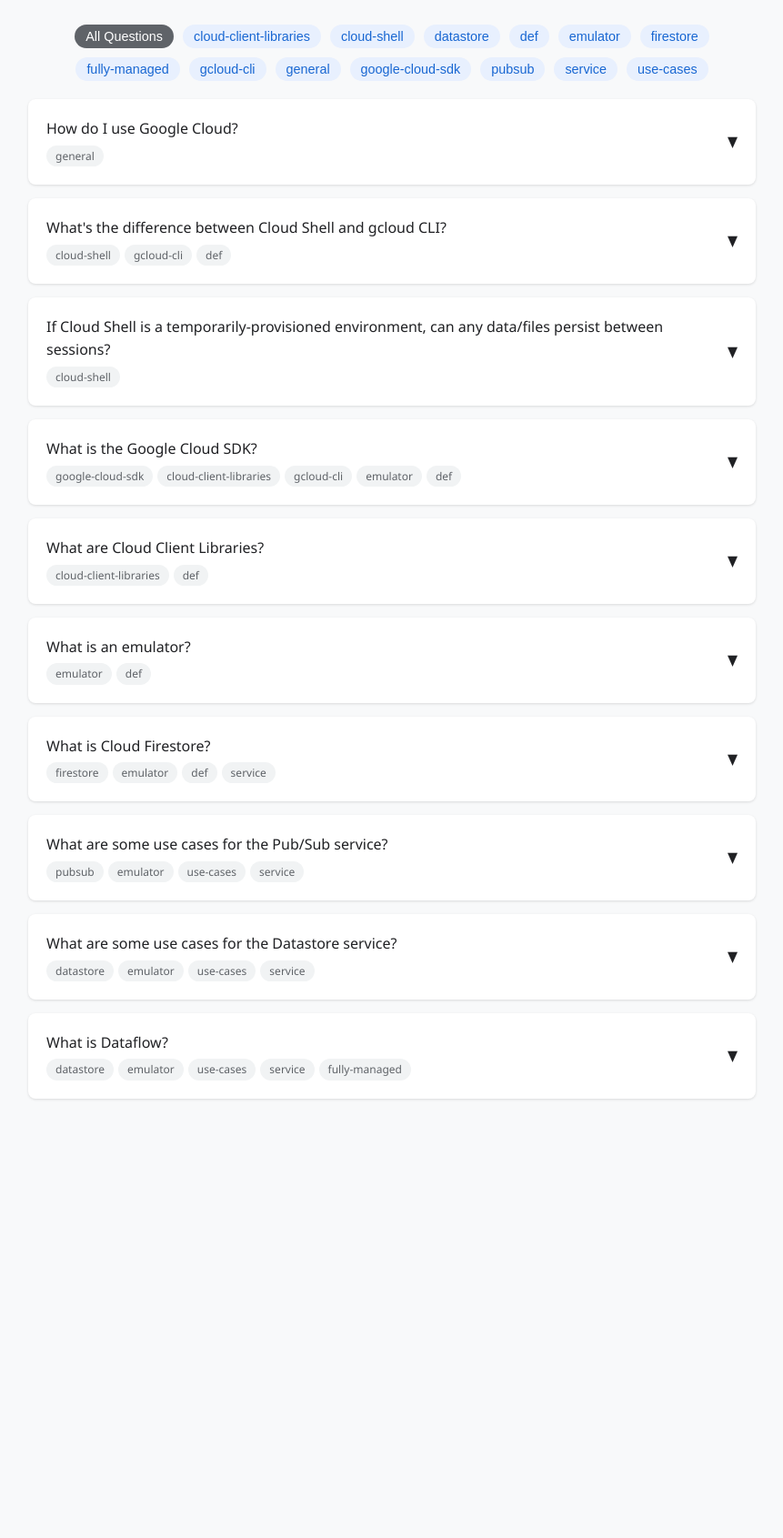
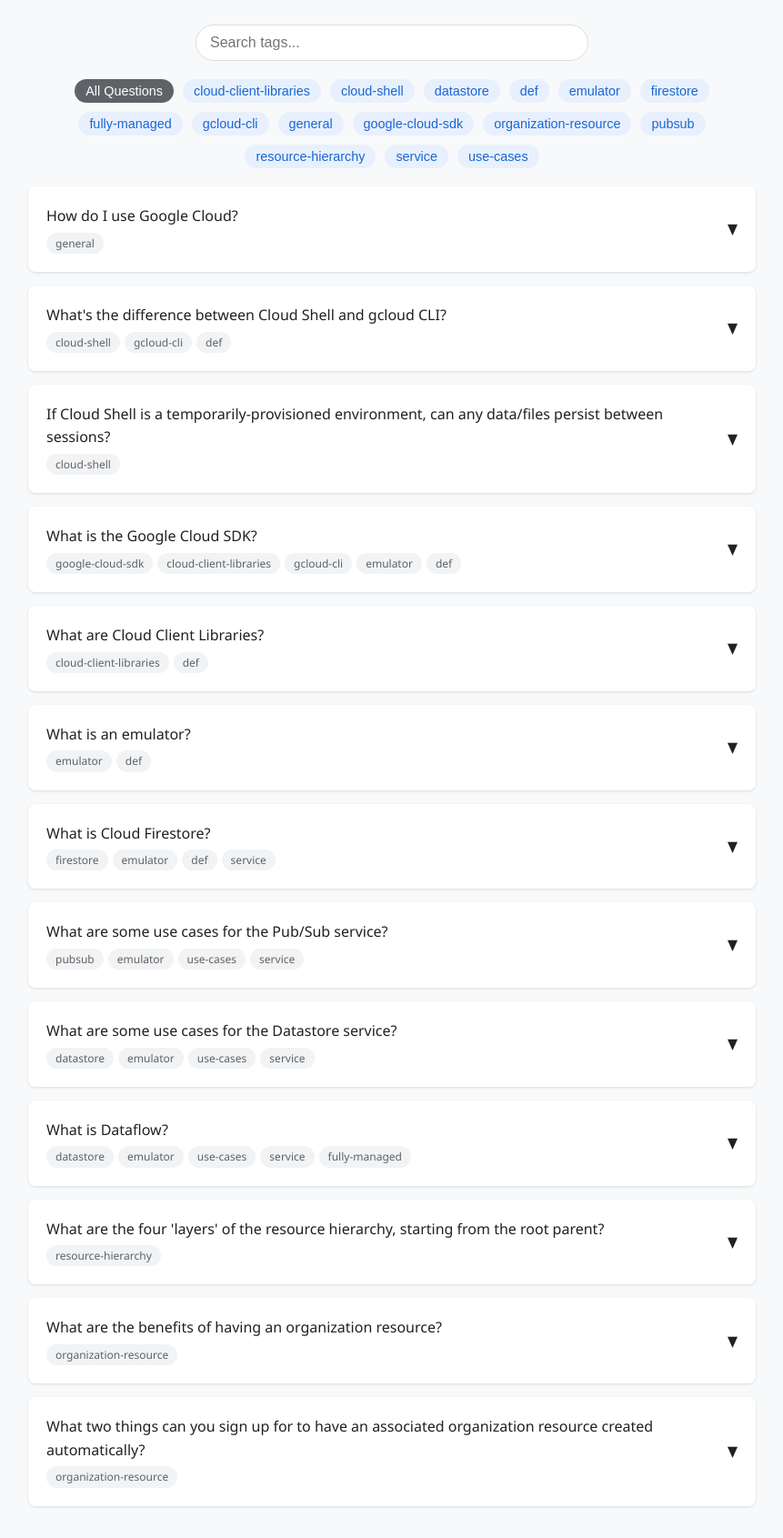
Before and after one commit to roshmadosh/google-associate-cloud-engineer-prep, a website: page index.html in a window 1280 px wide. Shown: the part 198-1889 px from the top of the page at 91% size, without its empty margins (209-1070 px from the left). Before the commit the page ends 1441 px from the top, so only its background shows below. Drawn offline with Linux system fonts and the light colour scheme.

Commit message:
tags search bar

```diff
--- a/index.html
+++ b/index.html
@@ -151,6 +151,24 @@
         .main-nav a:hover {
             background-color: var(--tag-bg);
         }
+        .search-container {
+            margin-bottom: 20px;
+            display: flex;
+            justify-content: center;
+        }
+        #tag-search {
+            width: 100%;
+            max-width: 400px;
+            padding: 10px 15px;
+            border: 1px solid #ddd;
+            border-radius: 20px;
+            font-size: 1rem;
+            outline: none;
+            transition: border-color 0.2s;
+        }
+        #tag-search:focus {
+            border-color: var(--primary);
+        }
     </style>
 </head>
 <body>
@@ -164,6 +182,10 @@
             </nav>
         </header>
 
+        <div class="search-container">
+            <input type="text" id="tag-search" placeholder="Search tags..." oninput="handleSearch(this.value)">
+        </div>
+
         <div class="filters" id="tag-filters">
             <button class="reset-btn" onclick="filterByTag(null)">All Questions</button>
         </div>
@@ -176,7 +198,7 @@
   {
     "id": "",
     "question": "How do I use Google Cloud?",
-    "answer": "GC console (i.e. the web interface), GC Shell (aka Cloud Shell) and gcloud CLI, REST API, and Cloud Mobile app.",
+    "answer": "GC console (i.e. the web interface), GC Shell (aka Cloud Shell) and gcloud CLI, REST API, and GC Mobile app.",
     "refs": [],
     "tags": [
       "general"
@@ -302,12 +324,45 @@
       "service",
       "fully-managed"
     ]
+  },
+  {
+    "id": "",
+    "question": "What are the four 'layers' of the resource hierarchy, starting from the root parent?",
+    "answer": "Organization, folder, project, resource.",
+    "refs": [
+      "https://docs.cloud.google.com/resource-manager/docs/cloud-platform-resource-hierarchy"
+    ],
+    "tags": [
+      "resource-hierarchy"
+    ]
+  },
+  {
+    "id": "",
+    "question": "What are the benefits of having an organization resource?",
+    "answer": "All project resources won't belong to the creator of the resource but to the organization, so they'll be retained even when if the creator's user account is deleted. There's also easier oversight for all the resources that belong to an organization, preventing 'shadow projects' or 'rogue admins'. Project and folder resources inherit roles granted to the organization resource, making it easier to assign a role to all the resources in an organization.",
+    "refs": [
+      "https://docs.cloud.google.com/resource-manager/docs/cloud-platform-resource-hierarchy#benefits_of_the_organization_resource"
+    ],
+    "tags": [
+      "organization-resource"
+    ]
+  },
+  {
+    "id": "",
+    "question": "What two things can you sign up for to have an associated organization resource created automatically?",
+    "answer": "Google Workspace or Cloud Identity.",
+    "refs": [],
+    "tags": [
+      "organization-resource"
+    ]
   }
 ];
         const questionsList = document.getElementById('questions-list');
         const tagFilters = document.getElementById('tag-filters');
+        const tagSearch = document.getElementById('tag-search');
         let currentTag = null;
         let currentId = null;
+        let searchTerm = '';
 
         function render() {
             questionsList.innerHTML = '';
@@ -315,6 +370,8 @@
             const allTags = new Set();
             questions.forEach(q => q.tags.forEach(t => allTags.add(t)));
 
+            // Only rebuild tag buttons if they haven't been built yet or if we need to filter buttons too
+            // For now, let's keep all buttons and just highlight the active one
             if (tagFilters.children.length <= 1) {
                 Array.from(allTags).sort().forEach(tag => {
                     const btn = document.createElement('button');
@@ -326,7 +383,14 @@
             }
 
             Array.from(tagFilters.querySelectorAll('.tag-btn')).forEach(btn => {
-                btn.classList.toggle('active', btn.textContent === currentTag);
+                const tag = btn.textContent;
+                btn.classList.toggle('active', tag === currentTag);
+
+                // Optionally hide buttons that don't match search
+                if (tag && tag !== 'All Questions') {
+                   const matchesSearch = tag.toLowerCase().includes(searchTerm.toLowerCase());
+                   btn.style.display = matchesSearch || !searchTerm ? 'inline-block' : 'none';
+                }
             });
 
             questions.forEach(q => {
@@ -335,6 +399,8 @@
                     visible = q.id === currentId;
                 } else if (currentTag) {
                     visible = q.tags.includes(currentTag);
+                } else if (searchTerm) {
+                    visible = q.tags.some(t => t.toLowerCase().includes(searchTerm.toLowerCase()));
                 }
 
                 if (!visible) return;
@@ -414,6 +480,8 @@
         function filterByTag(tag) {
             currentTag = tag;
             currentId = null;
+            searchTerm = '';
+            tagSearch.value = '';
             render();
             window.scrollTo(0,0);
         }
@@ -421,8 +489,17 @@
         function filterById(id) {
             currentId = id;
             currentTag = null;
+            searchTerm = '';
+            tagSearch.value = '';
             render();
             window.scrollTo(0,0);
+        }
+
+        function handleSearch(val) {
+            searchTerm = val;
+            currentTag = null;
+            currentId = null;
+            render();
         }
 
         render();
```
Also changed, not shown: links.html (+4 -0 lines), template.html (+47 -1 lines).
